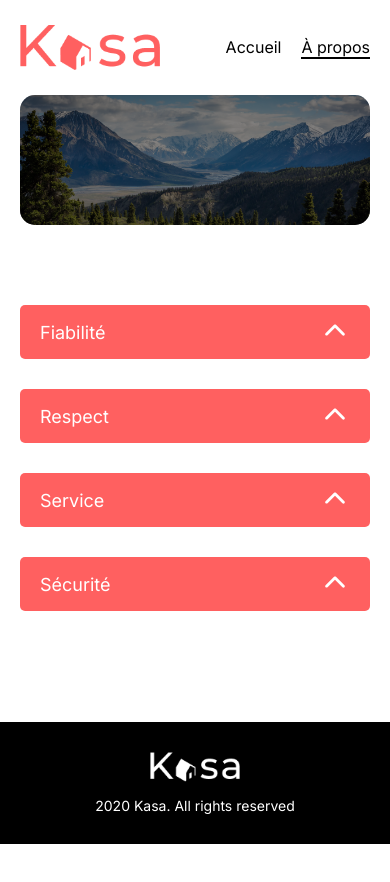
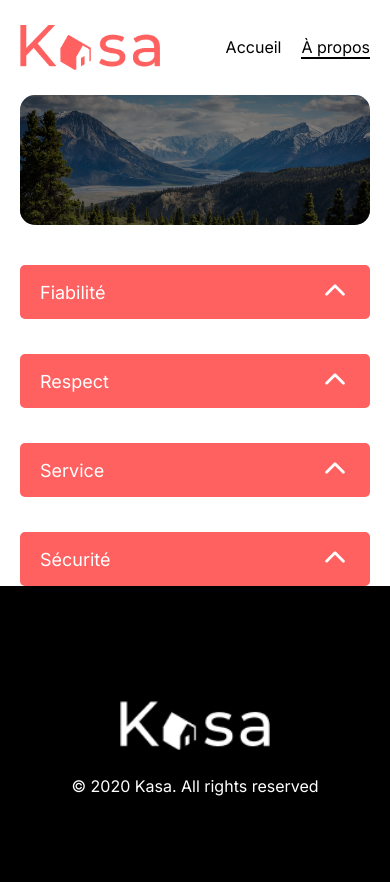
Before and after one commit to HFDC-Dev/P5-Kasa, a React (Vite) app in the folder p5-kasa-react-project/: page /about in a window 390 px wide. Shown: the top 882 px of the page. Before the commit the page ends 844 px from the top, so only its background shows below. Built offline with nearby package versions, Linux system fonts and the light colour scheme.

Commit message:
Ajustements responsive SCSS : footer + page À propos

```diff
--- a/p5-kasa-react-project/src/Components/Layout/Layout.jsx
+++ b/p5-kasa-react-project/src/Components/Layout/Layout.jsx
@@ -32,7 +32,7 @@ function Layout() {
                 <div className="footer-container">
                     <div className="footer-content">
                         <img src={FooterLogo} alt="Logo du footer" className="footer-logo"/>
-                        <p> 2020 Kasa. All rights reserved</p>
+                        <p> © 2020 Kasa. All rights reserved</p>
                     </div>
                 </div>
             </footer>
--- a/p5-kasa-react-project/src/Components/Layout/layout.scss
+++ b/p5-kasa-react-project/src/Components/Layout/layout.scss
@@ -98,5 +98,15 @@
         }
       }
     }
+
+    footer {
+      padding: 115px 0;
+      font-size: 16px;
+
+      .footer-logo {
+        height: 50px;
+        margin-bottom: 25px;
       }
     }
+  }
+}
--- a/p5-kasa-react-project/src/Pages/about.scss
+++ b/p5-kasa-react-project/src/Pages/about.scss
@@ -3,6 +3,12 @@
   .about-collapses {
     display: flex;
     flex-direction: column;
-    margin-top: 50px;
+    margin-top: 70px;
+    gap: 5px;
+
+
+      @media (max-width: 768px) {
+        margin-top: -20px;
+      }
   }
 }
```
Lines whose indentation alone changed are shown as unchanged.
